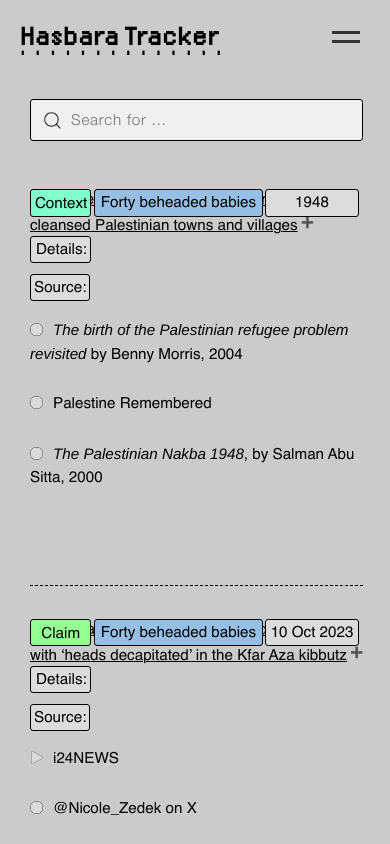
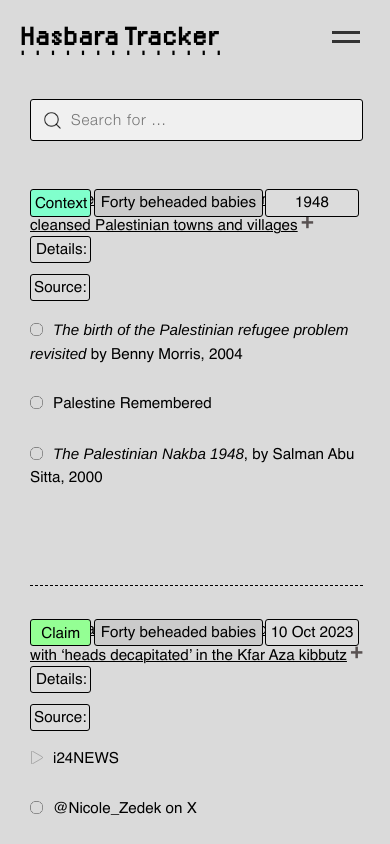
Before and after one commit to tamtzekin/hasbara-tracker, a React (Create React App) app: page /tracker in a window 390 px wide. Shown: the top 844 px of the page. Built offline with nearby package versions, Linux system fonts and the light colour scheme.

Commit message:
Update Tracker.css

```diff
--- a/src/components/Tracker.css
+++ b/src/components/Tracker.css
@@ -28,7 +28,7 @@ a[target="_blank"]:hover::after {
 }
 
 body {
-    background-color: #cbcbcb;
+    background-color: #dadada;
     /* font-size: 1.15em; */
     margin: 5% 5% 5% 5%;
 }
@@ -342,7 +342,7 @@ ul {
         margin-left: 16.3%;
         vertical-align: 0;
         border-radius: 3px;
-        background: #96bfe6;
+        background: #cbcbcb;
         width: 43%;
         font-style: normal;
         vertical-align: center;
```
